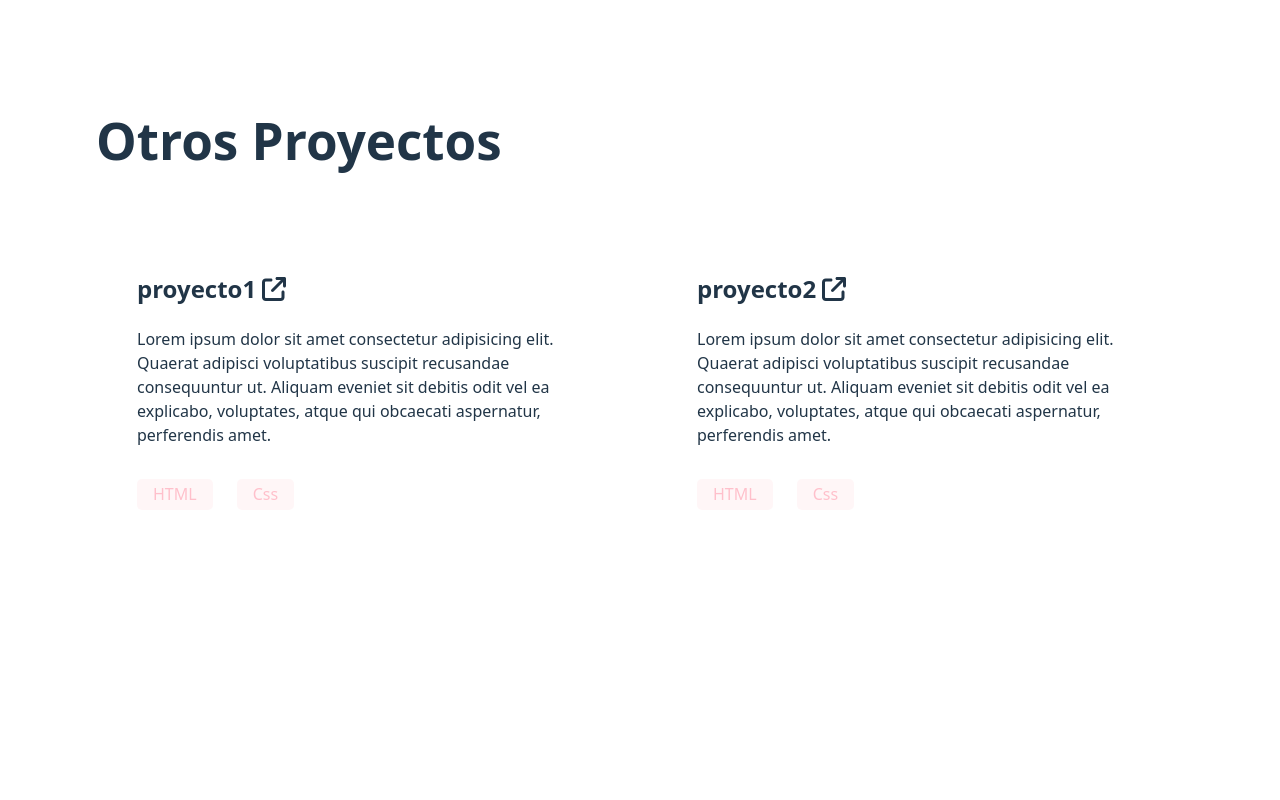
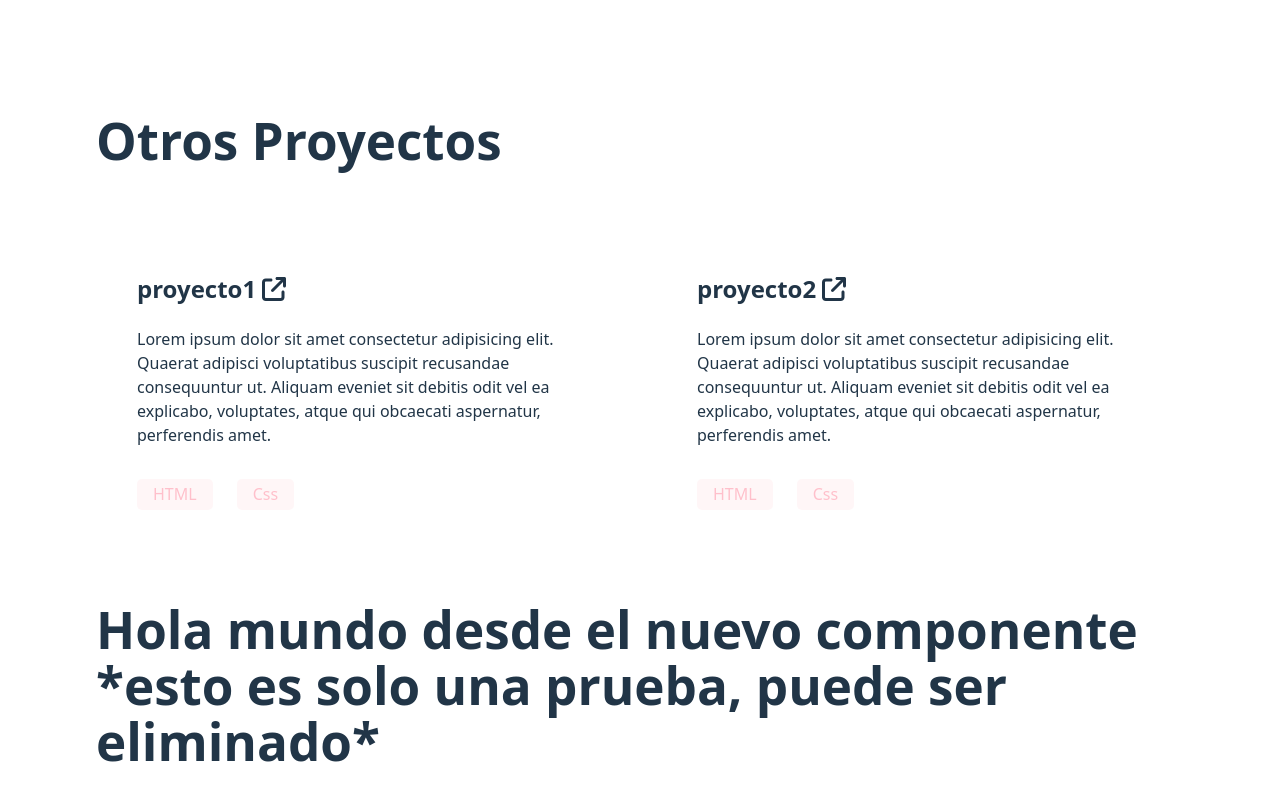
Before and after one commit to EloyRengel17/miPortafolio, a React (Vite) app: page / in a window 1280 px wide. Shown: the part 3258-4058 px from the top of the page. Before the commit the page ends 3825 px from the top, so only its background shows below. Built offline with nearby package versions, Linux system fonts and the light colour scheme.

Commit message:
añadiendo el componente ed prueba

```diff
--- a/src/App.jsx
+++ b/src/App.jsx
@@ -5,6 +5,7 @@ import Navegacion from './componentes/navegacion.jsx'
 import Section1 from './componentes/section1.jsx'
 import Section2 from './componentes/section2.jsx'
 import Section3 from './componentes/section3.jsx'
+import NuecoComponente from "./componentes/componentePueba.jsx"
 import './App.css'
 
 function App() {
@@ -17,6 +18,7 @@ function App() {
       <Section1/>
       <Section2/>
       <Section3/>
+      <NuecoComponente/>
     </>
   )
 }
--- /dev/null
+++ b/src/componentes/componentePueba.jsx
@@ -0,0 +1,11 @@
+import { useState } from "react";
+import '../App.css';
+
+function NuecoComponente (){
+    return(
+        <>
+            <h1>Hola mundo desde el nuevo componente *esto es solo una prueba, puede ser eliminado*</h1>
+        </>
+    )
+}
+export default NuecoComponente
```
